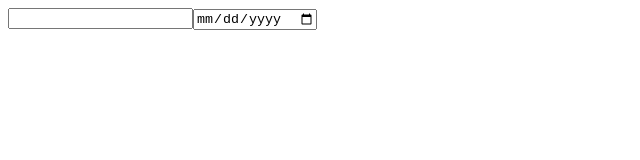
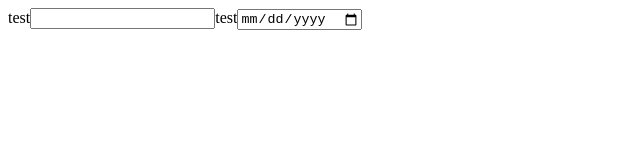
Before and after one commit to LorenzoCirelli/helithre-vue, a Vue app: page / in a window 1280 px wide. Shown: the top 160 px of the page, without its empty margins (0-640 px from the left). Built offline with nearby package versions, Linux system fonts and the light colour scheme.

Commit message:
Managing labels

```diff
--- a/src/components/form/fields/basicInput.vue
+++ b/src/components/form/fields/basicInput.vue
@@ -1,5 +1,6 @@
 <template>
-    <input :type="BasicInputObj.type">
+    <label :for="BasicInputObj.id">{{ BasicInputObj.text }}</label>
+    <input :type="BasicInputObj.type" :id="BasicInputObj.id">
 </template>
 <script setup lang="ts">
 import type { PropType } from 'vue';
@@ -29,7 +30,6 @@ class BasicInput extends DefaultElement {
     }
 
 }
-console.log(props)
 //retriving information for a basic input
 const BasicInputObj = new BasicInput(props.conf?.text, props.conf?.id, props.conf?.type)
 
```
